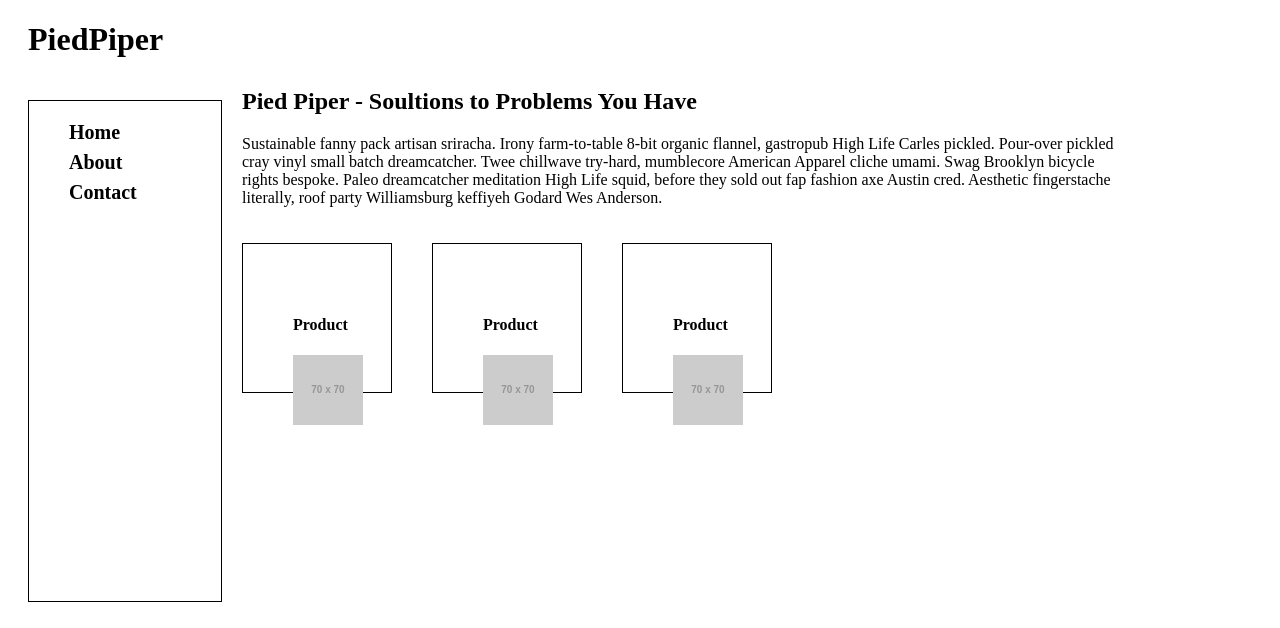
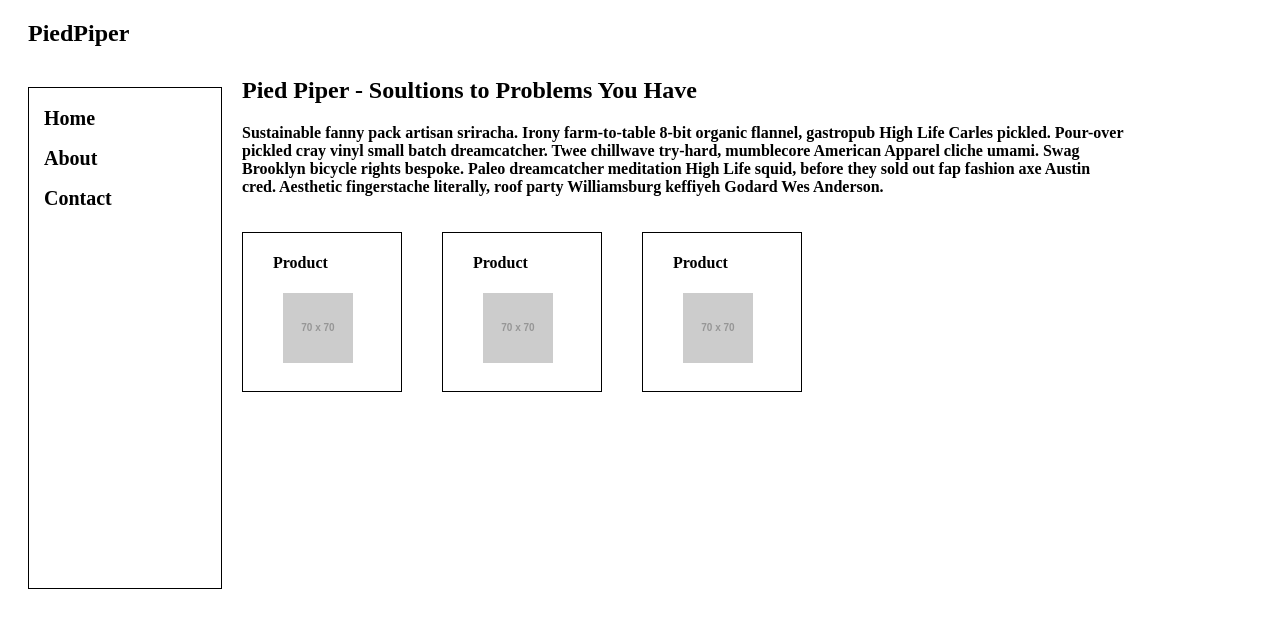
Before and after one commit to jessicaherford/wireframe_practice, a plain HTML site: page index.html in a window 1280 px wide. Drawn offline with Linux system fonts and the light colour scheme; placeholder pictures from the web are drawn by us.

Commit message:
Changed nav and removed padding from .boxes

```diff
--- a/index.html
+++ b/index.html
@@ -8,7 +8,7 @@
 
 <body>
   <head>
-    <h1> PiedPiper </h1>
+    <h2> PiedPiper </h2>
   </head>
   <aside>
     <nav>
--- a/styles.css
+++ b/styles.css
@@ -16,23 +16,23 @@
   margin: 30px;
 }
 
-h2{
-  margin-left:  10px;
-}
-
-h1{
+h2, h4{
   margin-left: 20px;
 }
 
 .boxes{
-  height: 150px;
-  width: 150px;
+  height: 160px;
+  width: 160px;
   border: black solid 1px;
   float: left;
   margin: 20px;
-  padding: 50px;
+  padding: 0px 10px 10px 10px;
   display: inline-block;
   box-sizing: border-box;
+}
+
+img{
+ padding-left: 30px;
 }
 
 .boxes:first-of-type{
@@ -45,6 +45,17 @@
   font-size: 20px;
   line-height: 30px;
 }
+
 li{
   list-style: none;
+  padding: 5px 5px;
 }
+
+p{
+  font-weight: 600;
+}
+
+ul {
+    margin:0;
+    padding: 10px;
+}
```
